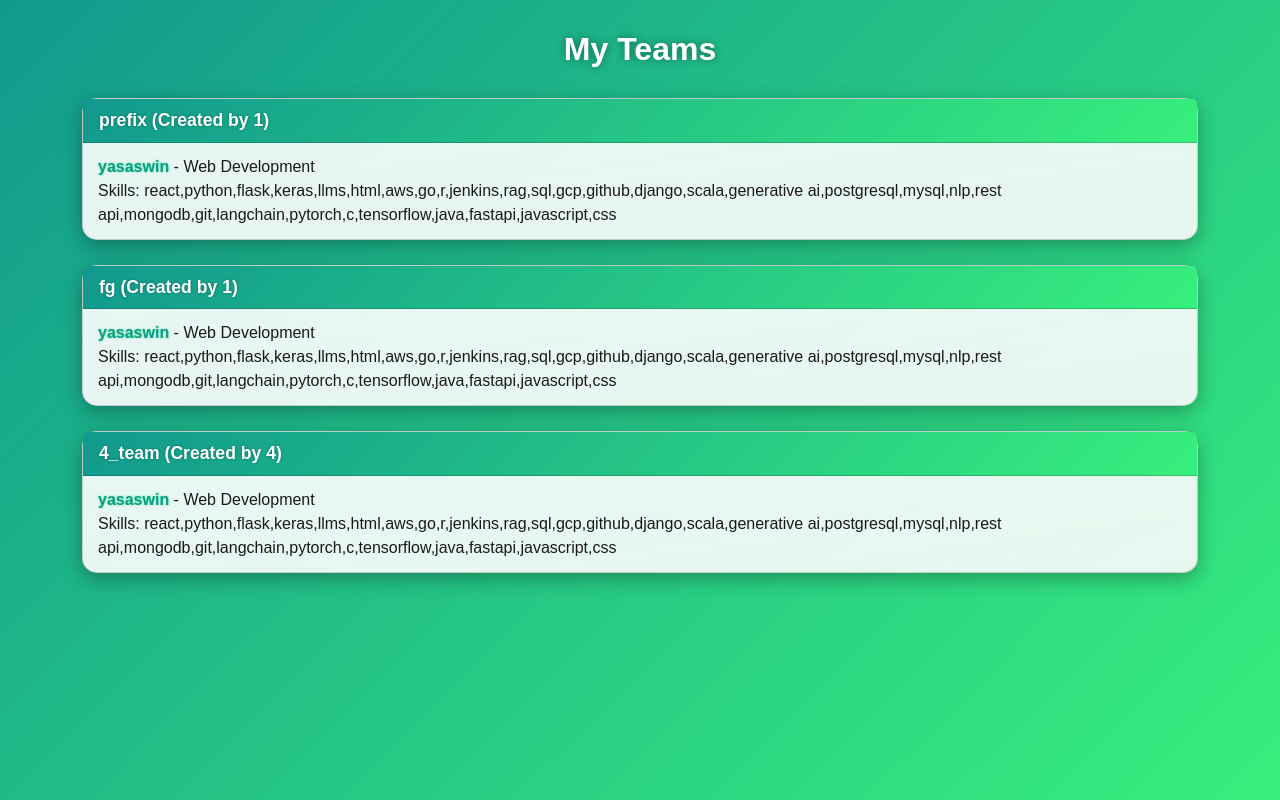
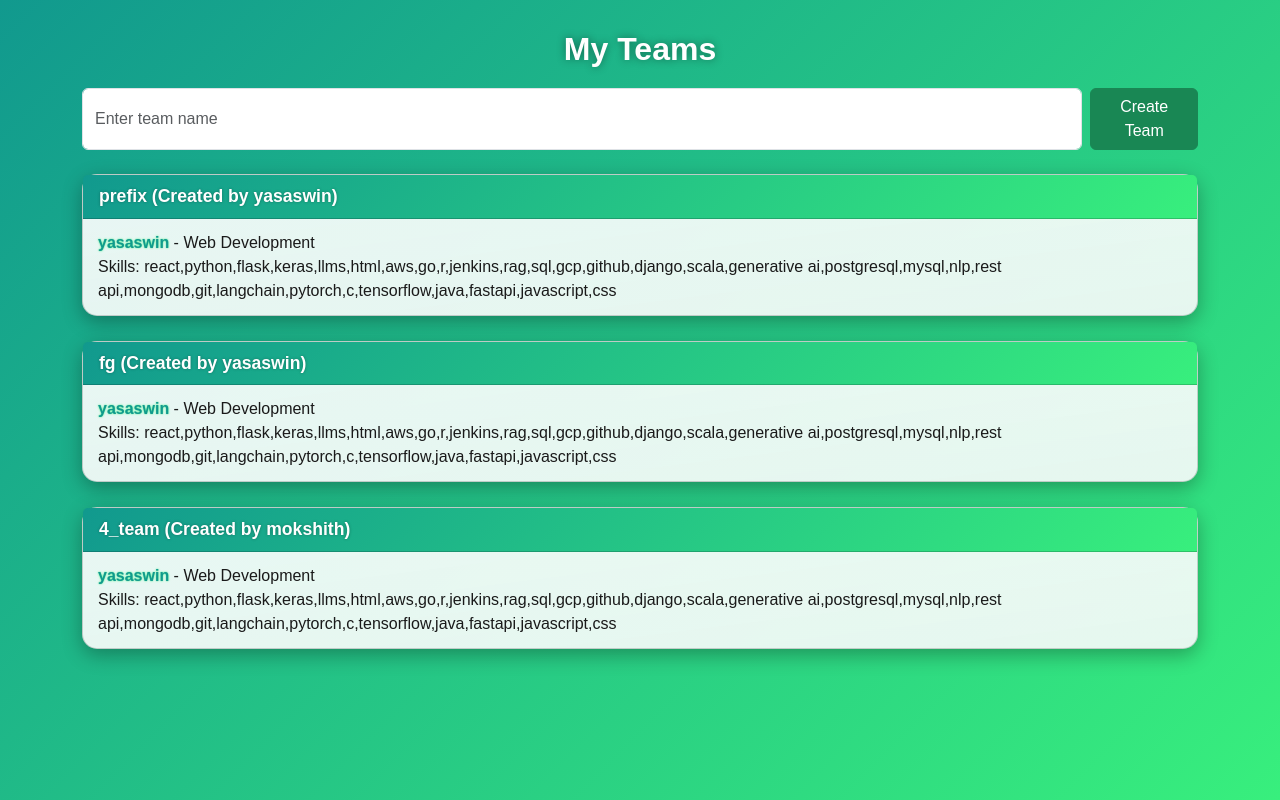
Before and after one commit to Jyasaswin/404-NOT-FOUND-, a Flask app: page /teams in a window 1280 px wide. Run offline with Flask 3, Linux system fonts and the light colour scheme; a user stored in the database is signed in; data comes from the database, SQL or seed files in the repository; both versions use the stored data as it was after the commit.

Commit message:
final commit

```diff
--- a/app.py
+++ b/app.py
@@ -21,7 +21,6 @@ def normalize_skills(skill_string):
     if not skill_string:
         return set()
     return set(s.strip().lower() for s in skill_string.split(",") if s.strip())
-
 
 @app.route("/")
 def home():
@@ -143,11 +142,9 @@ def edit_profile():
     conn.close()
     return render_template("edit_profile.html", user=user)
 
-
 @app.route("/resume/<filename>")
 def download_resume(filename):
     return send_from_directory(app.config["UPLOAD_FOLDER"], filename, as_attachment=True)
-
 
 @app.route("/match")
 def match():
@@ -196,7 +193,6 @@ def match():
     conn.close()
     return render_template("match.html", user_skills=user_skills, missing_skills=missing_skills, suggestions=suggestions)
 
-
 @app.route("/view_user/<int:user_id>")
 def view_user(user_id):
     conn = get_db_connection()
@@ -207,7 +203,6 @@ def view_user(user_id):
         return "User not found", 404
 
     return render_template("view_user.html", user=user)
-
 
 @app.route("/invite/<int:teammate_id>", methods=["POST"])
 def invite(teammate_id):
@@ -247,22 +242,41 @@ def respond_invite(invite_id, action):
     conn = get_db_connection()
     cursor = conn.cursor()
 
-    cursor.execute("SELECT sender_id, receiver_id FROM invites WHERE id=?", (invite_id,))
+    cursor.execute("SELECT * FROM invites WHERE id=?", (invite_id,))
     invite = cursor.fetchone()
     if not invite:
         conn.close()
         flash("Invite not found!", "danger")
         return redirect(url_for("my_invites"))
 
-    sender_id, receiver_id = invite
+    receiver_id = invite["receiver_id"]
+    sender_id = invite["sender_id"]
 
     if action == "accept":
         cursor.execute("UPDATE invites SET status='accepted' WHERE id=?", (invite_id,))
+        conn.commit()
+
+        # Check if sender has a team
+        cursor.execute("SELECT id FROM teams WHERE created_by=? ORDER BY id ASC", (sender_id,))
+        team = cursor.fetchone()
+        if not team:
+            # create team automatically
+            cursor.execute("INSERT INTO teams (name, created_by) VALUES (?, ?)",
+                           (f"{sender_id}_team", sender_id))
+            team_id = cursor.lastrowid
+        else:
+            team_id = team["id"]
+
+        # Add receiver to the team if not already a member
+        cursor.execute("SELECT * FROM team_members WHERE team_id=? AND user_id=?", (team_id, receiver_id))
+        if not cursor.fetchone():
+            cursor.execute("INSERT INTO team_members (team_id, user_id) VALUES (?, ?)", (team_id, receiver_id))
+        conn.commit()
 
     else:
         cursor.execute("UPDATE invites SET status='rejected' WHERE id=?", (invite_id,))
+        conn.commit()
 
-    conn.commit()
     conn.close()
     flash(f"Invite {action}ed successfully!", "success")
     return redirect(url_for("my_invites"))
@@ -282,7 +296,6 @@ def my_invites():
     conn.close()
     return render_template("my_invites.html", invites=invites)
 
-
 @app.route("/teams")
 def teams():
     if "user_id" not in session:
@@ -290,9 +303,10 @@ def teams():
 
     conn = get_db_connection()
     teams_list = conn.execute("""
-        SELECT t.id, t.name, t.created_by
+        SELECT t.id, t.name, t.created_by, u.username AS creator_name
         FROM teams t
         JOIN team_members tm ON t.id = tm.team_id
+        JOIN users u ON t.created_by = u.id
         WHERE tm.user_id=?
     """, (session["user_id"],)).fetchall()
 
@@ -309,12 +323,32 @@ def teams():
     conn.close()
     return render_template("teams.html", team_data=team_data)
 
+@app.route("/create_team", methods=["POST"])
+def create_team():
+    if "user_id" not in session:
+        return redirect(url_for("login"))
+
+    team_name = request.form["team_name"].strip()
+    if not team_name:
+        flash("Team name cannot be empty", "danger")
+        return redirect(url_for("teams"))
+
+    conn = get_db_connection()
+    cursor = conn.cursor()
+    cursor.execute("INSERT INTO teams (name, created_by) VALUES (?, ?)",
+                   (team_name, session["user_id"]))
+    team_id = cursor.lastrowid
+    cursor.execute("INSERT INTO team_members (team_id, user_id) VALUES (?, ?)",
+                   (team_id, session["user_id"]))
+    conn.commit()
+    conn.close()
+    flash(f"Team '{team_name}' created successfully ✅", "success")
+    return redirect(url_for("teams"))
 
 @app.route("/logout")
 def logout():
     session.clear()
     return redirect(url_for("home"))
 
-
 if __name__ == "__main__":
     app.run(debug=True)
--- a/templates/teams.html
+++ b/templates/teams.html
@@ -5,96 +5,32 @@
 <meta name="viewport" content="width=device-width, initial-scale=1.0">
 <title>My Teams</title>
 <link href="https://cdn.jsdelivr.net/npm/bootstrap@5.3.2/dist/css/bootstrap.min.css" rel="stylesheet">
-
 <style>
-body {
-  background: linear-gradient(135deg, #11998e, #38ef7d);
-  color: #1a1a1a;
-  font-family: Arial, sans-serif;
-  min-height: 100vh;
-  padding-top: 30px;
-}
-
-h2 {
-  text-align: center;
-  margin-bottom: 30px;
-  font-weight: bold;
-  color: #ffffff;
-  text-shadow: 0 0 8px rgba(0, 0, 0, 0.4);
-}
-
-.card {
-  border-radius: 15px;
-  background: linear-gradient(to bottom right, rgba(255, 255, 255, 0.9), rgba(240, 248, 245, 0.95));
-  box-shadow: 0 6px 20px rgba(0, 0, 0, 0.3);
-  margin-bottom: 25px;
-  transition: transform 0.3s, box-shadow 0.3s;
-}
-
-.card:hover {
-  transform: translateY(-5px);
-  box-shadow: 0 12px 30px rgba(0, 0, 0, 0.4);
-}
-
-.card-header {
-  font-size: 1.1rem;
-  font-weight: bold;
-  background: linear-gradient(135deg, #11998e, #38ef7d);
-  color: #fff;
-  border-top-left-radius: 15px;
-  border-top-right-radius: 15px;
-  text-shadow: 0 0 3px rgba(0, 0, 0, 0.3);
-}
-
-.list-group-item {
-  background: transparent;
-  border: none;
-  color: #1a1a1a;
-  padding: 12px 15px;
-}
-
-.list-group-item b {
-  color: #11998e;
-  text-shadow: 0 0 2px #38ef7d;
-}
-
-.text-muted {
-  text-align: center;
-  margin-top: 30px;
-  color: #333;
-  font-weight: 500;
-}
-
-.navbar {
-  background: linear-gradient(135deg, #11998e, #38ef7d);
-  padding: 12px 20px;
-  border-radius: 0 0 15px 15px;
-  margin-bottom: 30px;
-  box-shadow: 0 4px 12px rgba(0, 0, 0, 0.4);
-}
-
-.navbar a {
-  color: #ffffff;
-  text-decoration: none;
-  margin-right: 20px;
-  font-weight: 500;
-}
-
-.navbar a:hover {
-  color: #e0ffe8;
-  text-shadow: 0 0 5px #38ef7d;
-}
-
+body { background: linear-gradient(135deg, #11998e, #38ef7d); color: #1a1a1a; font-family: Arial, sans-serif; min-height: 100vh; padding-top: 30px; }
+h2 { text-align: center; margin-bottom: 20px; font-weight: bold; color: #fff; text-shadow: 0 0 8px rgba(0,0,0,0.4); }
+.card { border-radius: 15px; background: linear-gradient(to bottom right, rgba(255,255,255,0.9), rgba(240,248,245,0.95)); box-shadow: 0 6px 20px rgba(0,0,0,0.3); margin-bottom: 25px; transition: transform 0.3s, box-shadow 0.3s; }
+.card:hover { transform: translateY(-5px); box-shadow: 0 12px 30px rgba(0,0,0,0.4); }
+.card-header { font-size: 1.1rem; font-weight: bold; background: linear-gradient(135deg, #11998e, #38ef7d); color: #fff; border-top-left-radius: 15px; border-top-right-radius: 15px; text-shadow: 0 0 3px rgba(0,0,0,0.3); }
+.list-group-item { background: transparent; border: none; color: #1a1a1a; padding: 12px 15px; }
+.list-group-item b { color: #11998e; text-shadow: 0 0 2px #38ef7d; }
+.text-muted { text-align: center; margin-top: 30px; color: #333; font-weight: 500; }
+.navbar { background: linear-gradient(135deg, #11998e, #38ef7d); padding: 12px 20px; border-radius: 0 0 15px 15px; margin-bottom: 30px; box-shadow: 0 4px 12px rgba(0,0,0,0.4); }
+.navbar a { color: #fff; text-decoration: none; margin-right: 20px; font-weight: 500; }
+.navbar a:hover { color: #e0ffe8; text-shadow: 0 0 5px #38ef7d; }
 </style>
 </head>
 <body>
+<div class="container mb-4">
+  <h2>My Teams</h2>
+  <form action="{{ url_for('create_team') }}" method="POST" class="d-flex gap-2 mb-4">
+    <input type="text" name="team_name" class="form-control" placeholder="Enter team name" required>
+    <button type="submit" class="btn btn-success">Create Team</button>
+  </form>
 
-<div class="container">
-  <h2>My Teams</h2>
   {% for t in team_data %}
     <div class="card">
       <div class="card-header">
-        {{ t.team.name }} (Created by {{ t.team.created_by }})
+        {{ t.team.name }} (Created by {{ t.team.creator_name }})
       </div>
       <ul class="list-group list-group-flush">
         {% for m in t.members %}
@@ -109,6 +45,5 @@ h2 {
     <p class="text-muted">You are not part of any team yet.</p>
   {% endfor %}
 </div>
-
 </body>
 </html>
```
Also changed, not shown: users.db, 10 other files.
